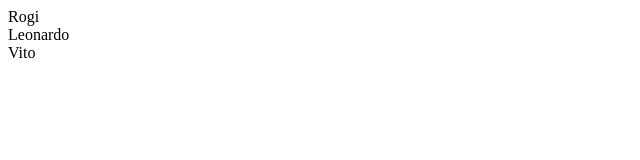
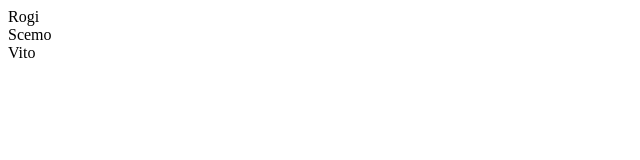
Before and after one commit to leorospo/euso, a plain HTML site: page public/index.html in a window 1280 px wide. Shown: the full height of the page, 0-640 px from the left. Drawn offline with Linux system fonts and the light colour scheme; some packages are replaced by stand-ins of ours.

Commit message:
Aggiunta scemo

```diff
--- a/public/index.html
+++ b/public/index.html
@@ -20,7 +20,7 @@
   </head>
   <body>
     <div>Rogi</div>
-    <div>Leonardo</div>
+    <div>Scemo</div>
     <div>Vito</div>
   </body>
 </html>
```
